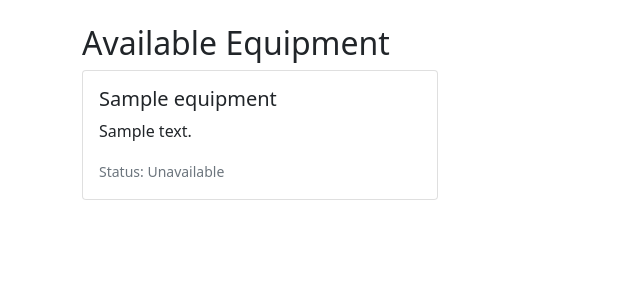
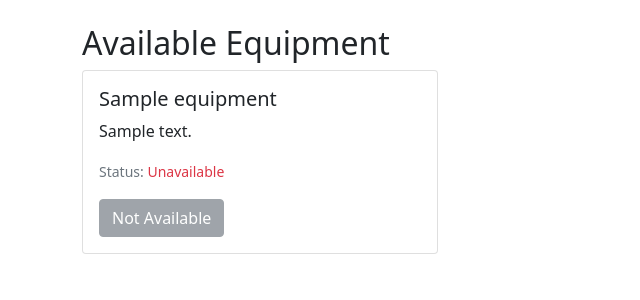
Before and after one commit to rssukantha269-tech/Flask, a Flask app: template templates/equipment.html in a window 1280 px wide. Shown: the part 56-356 px from the top of the page, without its empty margins (0-640 px from the left). Run offline with Flask 3, Linux system fonts and the light colour scheme; the template is opened without the code that fills it: most values are stand-ins (such as "Sample title", 1, 10 or a date in 2020); some libraries are stand-ins or nearby versions.

Commit message:
Enhance equipment list display and availability handling
Updated equipment template to handle empty equipment list and improved card layout.

```diff
--- a/templates/equipment.html
+++ b/templates/equipment.html
@@ -4,24 +4,55 @@
 
 {% block content %}
 <h2>Available Equipment</h2>
+
+{% if equipments and equipments|length > 0 %}
 <div class="row">
     {% for equipment in equipments %}
     <div class="col-md-4 mb-4">
-        <div class="card">
+        <div class="card h-100">
             <div class="card-body">
-                <h5 class="card-title">{{ equipment.name }}</h5>
-                <p class="card-text">{{ equipment.description or 'No description available' }}</p>
+
+                <h5 class="card-title">
+                    {{ equipment.name if equipment.name else "Unnamed Equipment" }}
+                </h5>
+
+                <p class="card-text">
+                    {{ equipment.description if equipment.description else "No description available" }}
+                </p>
+
                 <p class="card-text">
                     <small class="text-muted">
-                        Status: {% if equipment.available %}Available{% else %}Unavailable{% endif %}
+                        Status:
+                        {% if equipment.available %}
+                            <span class="text-success">Available</span>
+                        {% else %}
+                            <span class="text-danger">Unavailable</span>
+                        {% endif %}
                     </small>
                 </p>
+
                 {% if equipment.available %}
-                <a href="{{ url_for('booking.book', equipment_id=equipment._id) }}" class="btn btn-primary">Book Now</a>
+                <a
+                    href="{{ url_for('booking.book_equipment', equipment_id=equipment._id|string) }}"
+                    class="btn btn-primary"
+                >
+                    Book Now
+                </a>
+                {% else %}
+                <button class="btn btn-secondary" disabled>
+                    Not Available
+                </button>
                 {% endif %}
+
             </div>
         </div>
     </div>
     {% endfor %}
 </div>
+{% else %}
+<div class="alert alert-info">
+    No equipment available.
+</div>
+{% endif %}
+
 {% endblock %}
```
